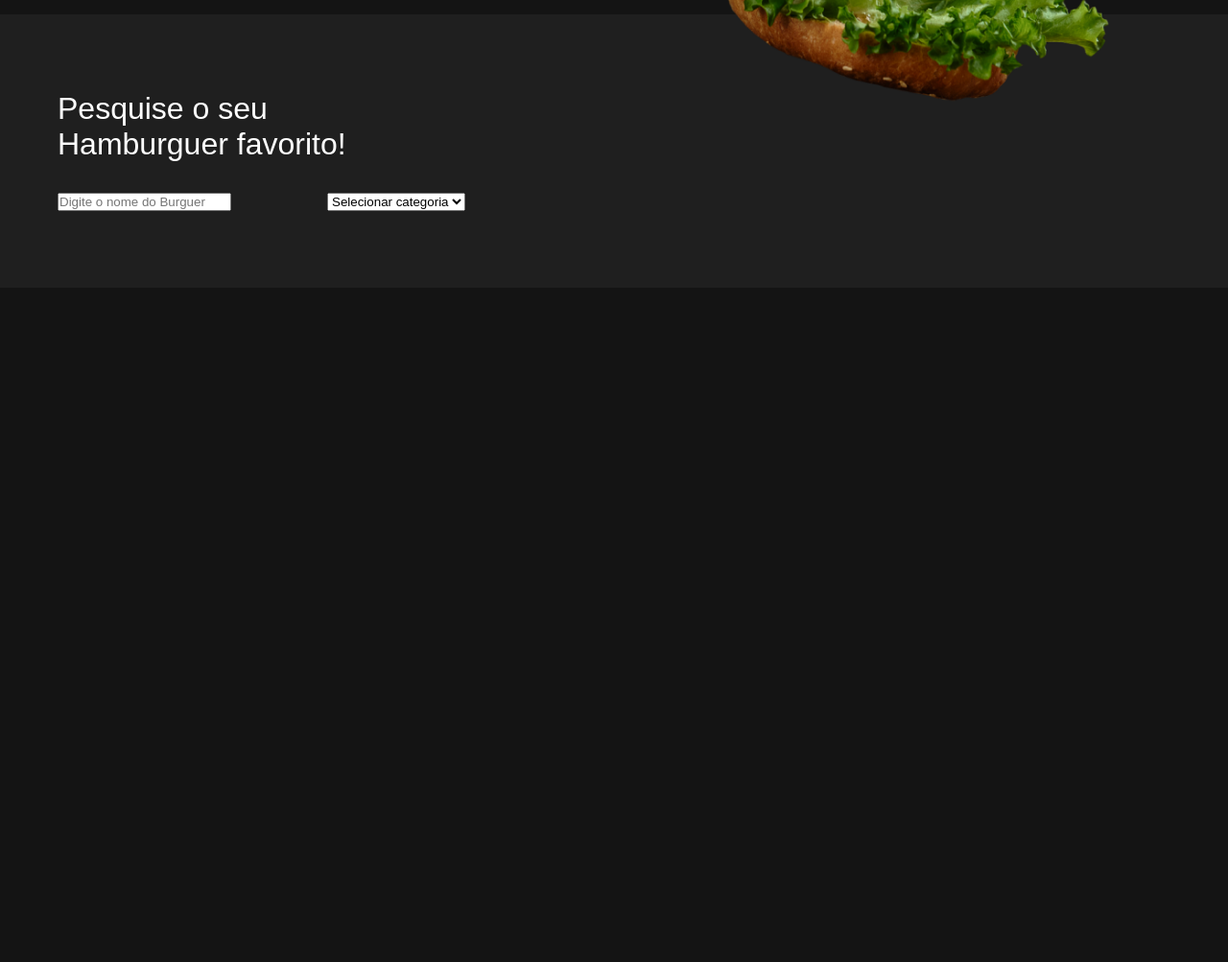
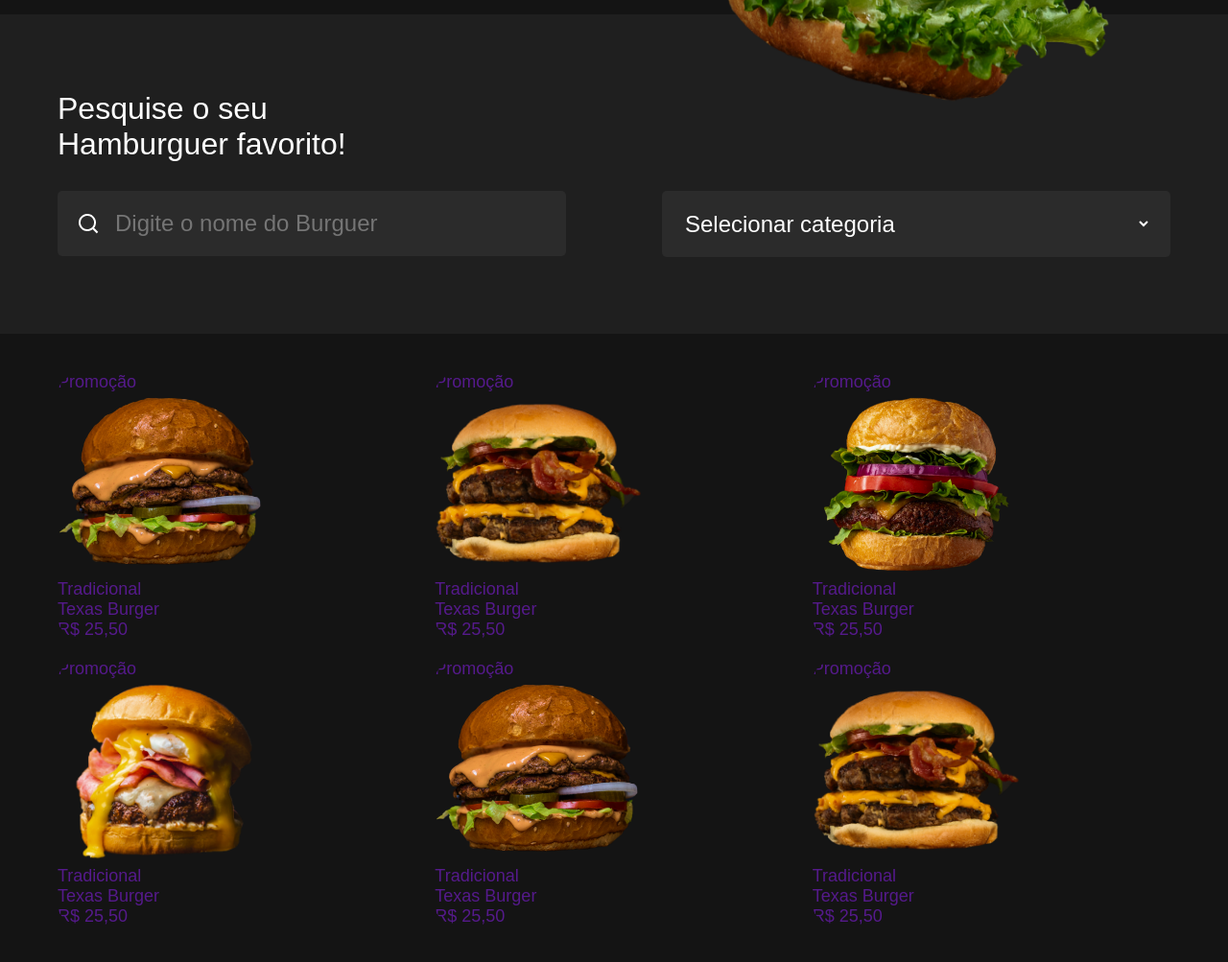
Before and after one commit to AparecidoNicolini/b7burguer, a plain HTML site: page index.html in a window 1280 px wide. Shown: the part 633-1636 px from the top of the page at 96% size. Before the commit the page ends 933 px from the top, so only its background shows below. Drawn offline with Linux system fonts and the light colour scheme; a web font is replaced by a local one.

Commit message:
atualizações html e css

```diff
--- a/assets/css/style.css
+++ b/assets/css/style.css
@@ -163,6 +163,7 @@ header .menu-icon div {
 
 .search .title {
     font-size: 32px;
+    font-weight: 500;;
 }
 
 .search .sides {
@@ -171,6 +172,51 @@ header .menu-icon div {
     gap: 100px;
 }
 
+.search .leftside, .search .rightside {
+    flex: 1;
+}
+
+.search input, .search select {
+    width: 100%;
+    background-color: #2b2b2b;
+    color: #fff;
+    font-size: 24px;
+    outline: none;
+    padding: 20px;
+    border: 0;
+    border-radius: 5px;
+}
+
+.search input {
+    background-image: url('../searchIcon.png');
+    background-repeat: no-repeat;
+    background-position: 20px center;
+    padding-left: 60px;
+}
+
+.search select {
+    border-right: 20px solid transparent;
+}
+
+/* Lista de produtos */
+
+.products-grid {
+    display: grid;
+    grid-template-columns: repeat(3, 1fr);
+    gap: 20px;
+    margin: 40px 0;
+}
+
+.product-item {
+    display: block;
+    border-radius: 8%;
+    overflow: hidden;
+    text-decoration: none;
+}
+
+.product-item:hover {
+    opacity: 0.8;
+}
 
 @media (max-width: 820px) {
     header nav {
@@ -202,4 +248,21 @@ header .menu-icon div {
         font-size: 44px;
         line-height: 50px;
     }
+
+    .search {
+        padding-bottom: 30px;
+    }
+
+    .search .title {
+        text-align: center;
+    }
+
+    .search .sides {
+        flex-direction: column;
+        gap: 20px;
+    }
+
+    .search .rightside option {
+        font-size: 12px;
+    }
 }
--- a/index.html
+++ b/index.html
@@ -69,6 +69,91 @@
         </div>
     </section>
 
+    <main>
+        <div class="container">
+            <div class="products-grid">
+                <a href="" class="product-item">
+                    <div class="warning">
+                        Promoção
+                    </div>
+                    <div class="photo">
+                        <img src="./assets/burgers/burger1.png" alt=""/>
+                    </div>
+                    <div class="info">
+                        <div class="product-category">Tradicional</div>
+                        <div class="product-name">Texas Burger</div>
+                        <div class="product-price">R$ 25,50</div>
+                    </div>
+                </a>
+                <a href="" class="product-item">
+                    <div class="warning">
+                        Promoção
+                    </div>
+                    <div class="photo">
+                        <img src="./assets/burgers/burger2.png" alt=""/>
+                    </div>
+                    <div class="info">
+                        <div class="product-category">Tradicional</div>
+                        <div class="product-name">Texas Burger</div>
+                        <div class="product-price">R$ 25,50</div>
+                    </div>
+                </a>
+                <a href="" class="product-item">
+                    <div class="warning">
+                        Promoção
+                    </div>
+                    <div class="photo">
+                        <img src="./assets/burgers/burger3.png" alt=""/>
+                    </div>
+                    <div class="info">
+                        <div class="product-category">Tradicional</div>
+                        <div class="product-name">Texas Burger</div>
+                        <div class="product-price">R$ 25,50</div>
+                    </div>
+                </a>
+                <a href="" class="product-item">
+                    <div class="warning">
+                        Promoção
+                    </div>
+                    <div class="photo">
+                        <img src="./assets/burgers/burger4.png" alt=""/>
+                    </div>
+                    <div class="info">
+                        <div class="product-category">Tradicional</div>
+                        <div class="product-name">Texas Burger</div>
+                        <div class="product-price">R$ 25,50</div>
+                    </div>
+                </a>
+                <a href="" class="product-item">
+                    <div class="warning">
+                        Promoção
+                    </div>
+                    <div class="photo">
+                        <img src="./assets/burgers/burger1.png" alt=""/>
+                    </div>
+                    <div class="info">
+                        <div class="product-category">Tradicional</div>
+                        <div class="product-name">Texas Burger</div>
+                        <div class="product-price">R$ 25,50</div>
+                    </div>
+                </a>
+                <a href="" class="product-item">
+                    <div class="warning">
+                        Promoção
+                    </div>
+                    <div class="photo">
+                        <img src="./assets/burgers/burger2.png" alt=""/>
+                    </div>
+                    <div class="info">
+                        <div class="product-category">Tradicional</div>
+                        <div class="product-name">Texas Burger</div>
+                        <div class="product-price">R$ 25,50</div>
+                    </div>
+                </a>
+            </div>
+        </div>
+    </main>
+
 </body>
 </script>
 
```
